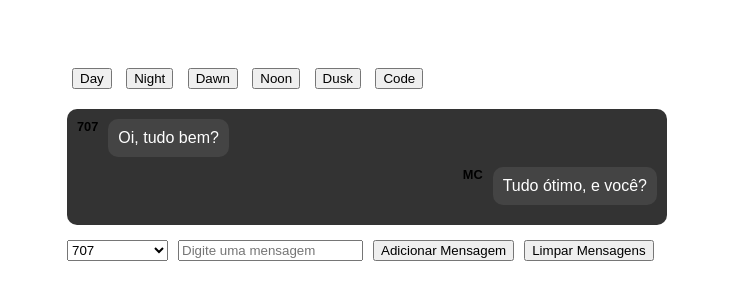
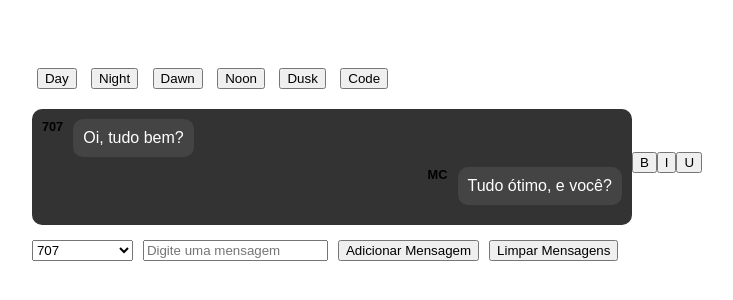
Before and after one commit to meewbee/mysmew, a plain HTML site: page index.html in a window 1280 px wide. Shown: the part 238-538 px from the top of the page, without its empty margins (273-1006 px from the left). Drawn offline with Linux system fonts and the light colour scheme.

Commit message:
Update index.html

```diff
--- a/index.html
+++ b/index.html
@@ -56,3 +56,7 @@
   <script src="script.js"></script>
 </body>
 </html>
+<!-- Botões de formatação -->
+<button onclick="applyBold(messageDiv)">B</button>
+<button onclick="applyItalic(messageDiv)">I</button>
+<button onclick="applyUnderline(messageDiv)">U</button>
```
